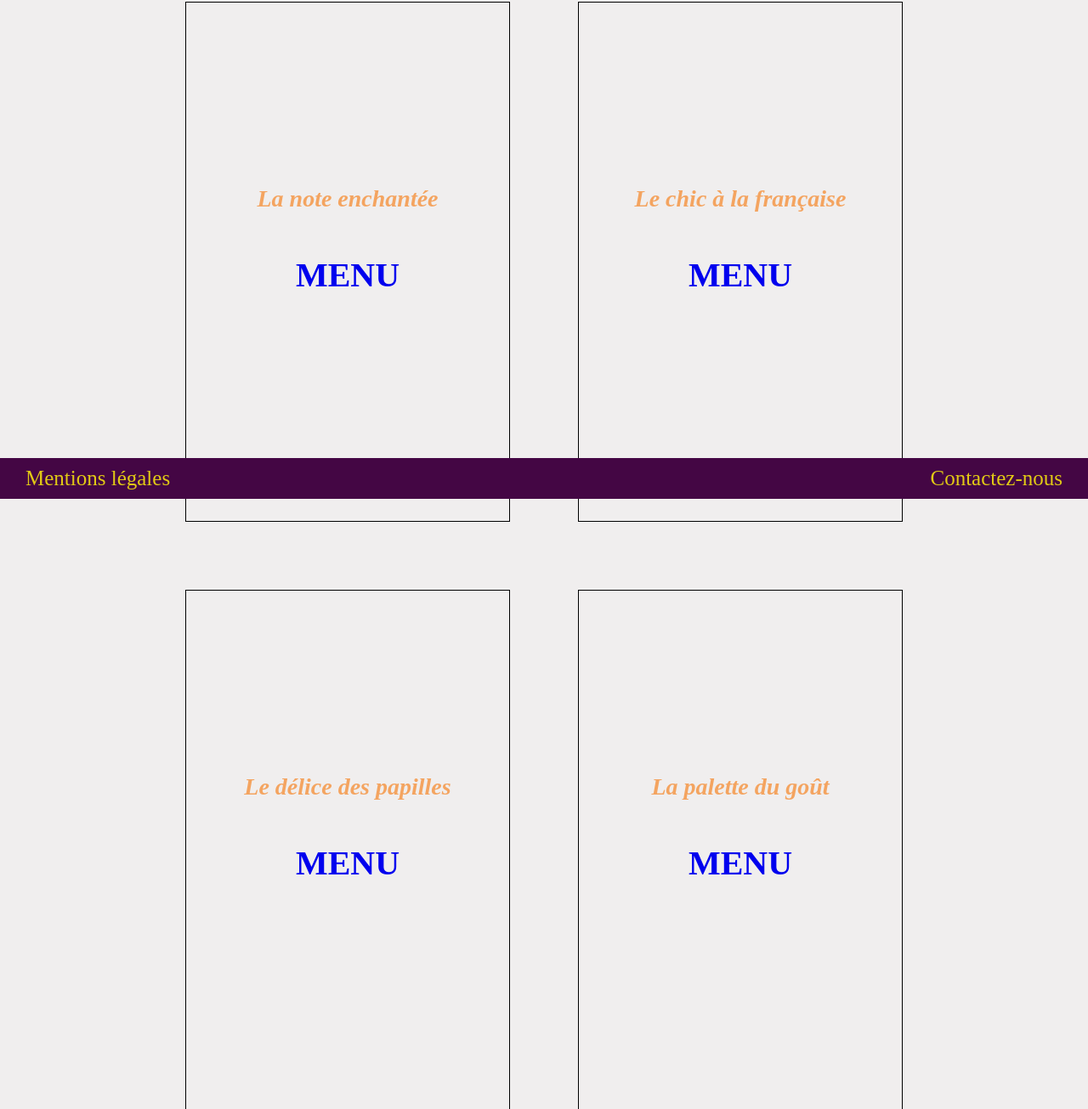
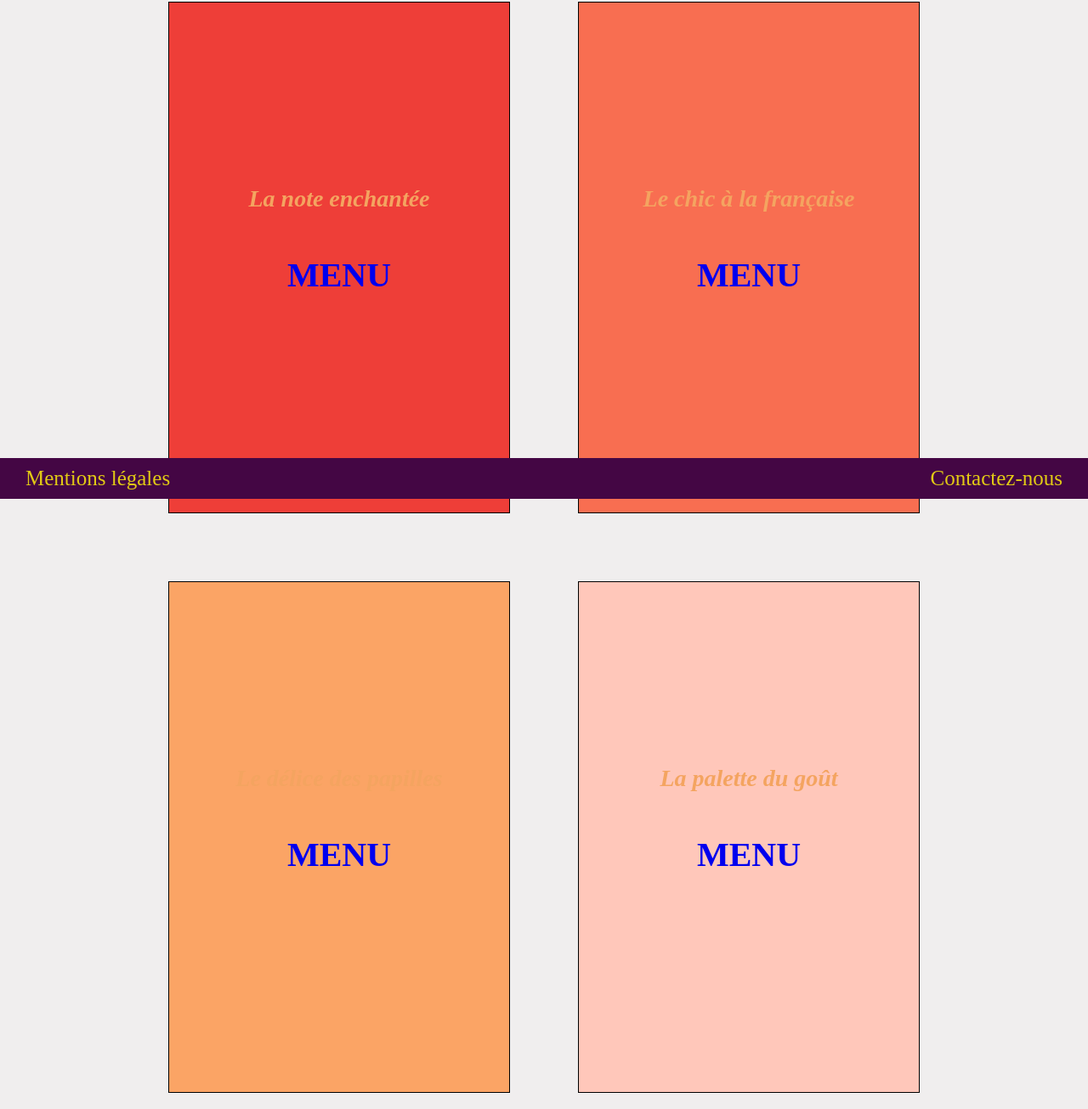
Before and after one commit to mataxelle/Projet3, a plain HTML site: page index.html in a window 1280 px wide. Shown: the part 213-1518 px from the top of the page at 85% size. Drawn offline with Linux system fonts and the light colour scheme.

Commit message:
Ajout de bg color accueil menus
Ajout de bg color aux menus de la page d'accueil et modification dans la page html.

```diff
--- a/index.html
+++ b/index.html
@@ -21,47 +21,47 @@
 
         <div class="contenu">
 
-            <div class="contenu__bloc" class="contenu__bloc--red">
-                <div class="contenu__bloc__btn">
+            <div class="contenu__bloc">
+                <div class="contenu__bloc__btn contenu__bloc__btn--red">
+                    <a href="menus/menu1.html">
                         <h2>
-                        <a href="menus/menu1.html">
                             <span class="nom__menu">La note enchantée</span> <br><br>
                             MENU
+                        </h2>
                     </a>
-                    </h2>
                 </div>
             </div>
 
-            <div class="contenu__bloc" class="contenu__bloc--peach">
-                <div class="contenu__bloc__btn">
+            <div class="contenu__bloc">
+                <div class="contenu__bloc__btn contenu__bloc__btn--peach">
+                    <a href="menus/menu2.html">
                         <h2>
-                        <a href="menus/menu2.html">
                             <span class="nom__menu">Le chic à la française</span> <br><br>
                             MENU
+                        </h2>
                     </a>
-                    </h2>
                 </div>
             </div>
 
-            <div class="contenu__bloc" class="contenu__bloc--orange">
-                <div class="contenu__bloc__btn">
+            <div class="contenu__bloc">
+                <div class="contenu__bloc__btn contenu__bloc__btn--orange">
+                    <a href="menus/menu3.html">
                         <h2>
-                        <a href="menus/menu3.html">
                             <span class="nom__menu">Le délice des papilles</span> <br><br>
                             MENU
+                        </h2>
                     </a>
-                    </h2>
                 </div>
             </div>
 
-            <div class="contenu__bloc" class="contenu__bloc--beige">
-                <div class="contenu__bloc__btn">
+            <div class="contenu__bloc">
+                <div class="contenu__bloc__btn contenu__bloc__btn--beige">
+                    <a href="menus/menu4.html">
                         <h2>
-                        <a href="menus/menu4.html">
                             <span class="nom__menu">La palette du goût</span> <br><br>
                             MENU
+                        </h2>
                     </a>
-                    </h2>
                 </div>
             </div>
 
--- a/sass/directories/utils/_mixin.scss
+++ b/sass/directories/utils/_mixin.scss
@@ -8,12 +8,16 @@
 }
 
 @mixin contenu-bloc-size {
-    width: 300px;
+    width: $cont-width;
     margin: 40px;
-    padding: 40px;
-    padding-top: 170px;
-    height: 400px;
+    height: $cont-height;
     border: 1px solid black;
+}
+
+@mixin contenu-bloc-btn-size {
+    display: flex;
+    width: $cont-width;
+    height: $cont-height;
 }
 
 @mixin btn-style {
@@ -26,7 +30,6 @@
     color: rgb(55, 104, 7);
     font-size: 40px;
     text-align: center;
-    text-decoration: none;
 }
 
 /*Partie contenu page menu*/
--- a/sass/directories/utils/_variables.scss
+++ b/sass/directories/utils/_variables.scss
@@ -7,3 +7,6 @@ $red: #EE3E38;
 $peach: #F86E51;
 $orange: #FBA465;
 $beige: #FFC7BA;
+
+$cont-height: 600px;
+$cont-width: 400px;
--- a/sass/style.scss
+++ b/sass/style.scss
@@ -34,15 +34,34 @@ footer {
     @include contenu-size;
     .contenu__bloc {
         @include contenu-bloc-size;
-        h2 {
-            @include titre-menu;
+        .contenu__bloc__btn {
+            @include contenu-bloc-btn-size;
             a {
                 text-decoration: none;
+                width: 100%;
+                padding-top: 170px;
+                transform: scale(1);
+                transition: transform 200ms;
                 &:hover {
-                    color: red;
+                    transform: scale(1.2);
                 }
             }
         }
+    }
+}
+
+.contenu__bloc__btn {
+    &--red {
+        background-color: $red;
+    }
+    &--peach {
+        background-color: $peach;
+    }
+    &--orange {
+        background-color: $orange;
+    }
+    &--beige {
+        background-color: $beige;
     }
 }
 
```
Also changed, not shown: style.css, 1 other file. Lines whose indentation alone changed are shown as unchanged.
